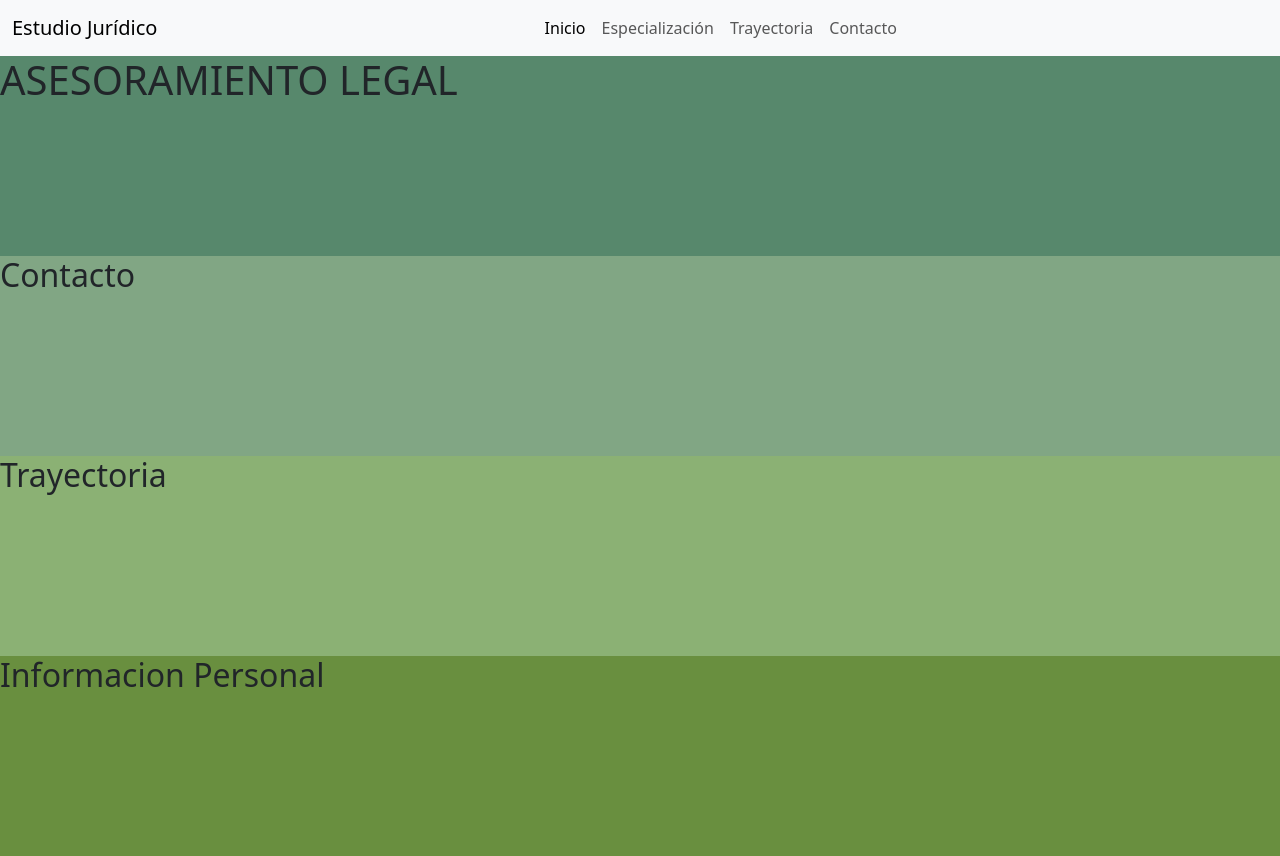
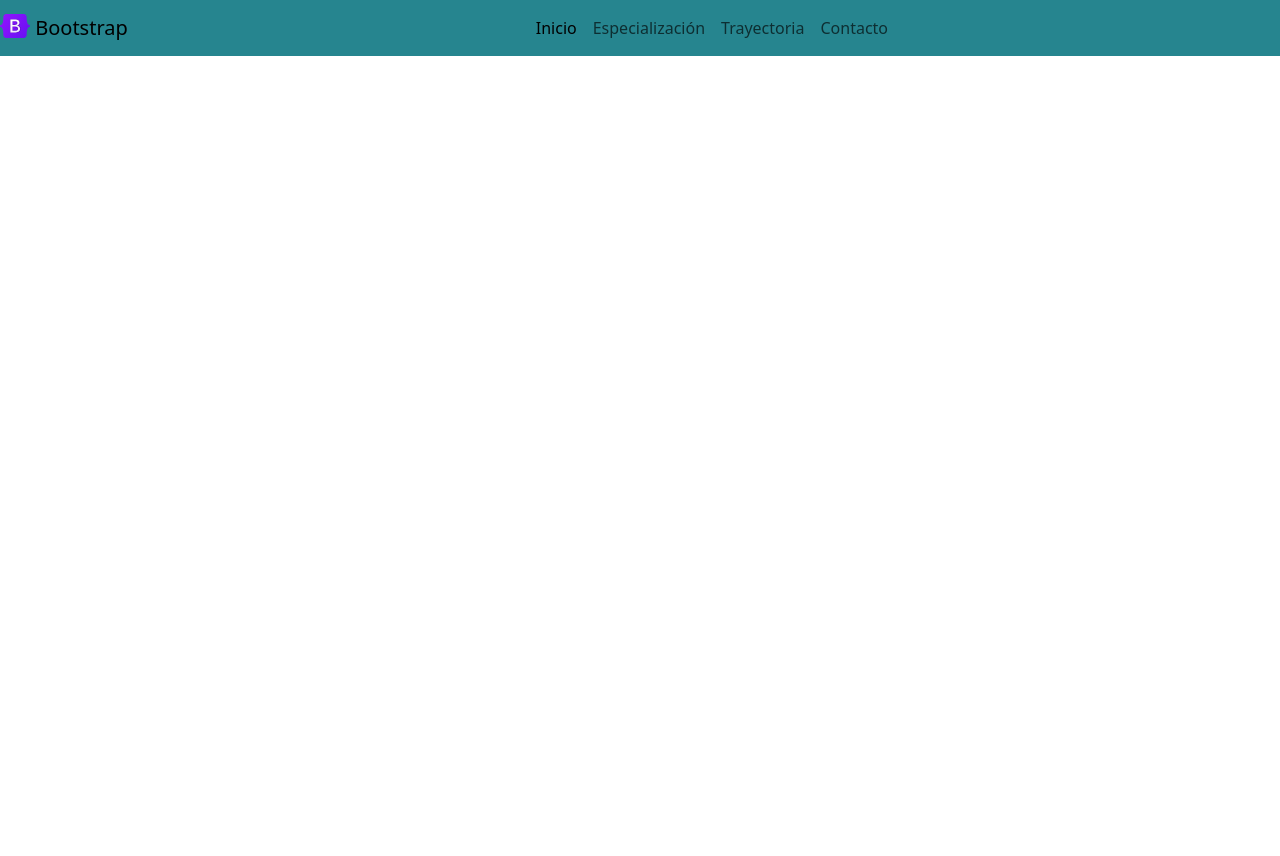
Before and after one commit to Matias-Iwasaki/Estudio-Juridico, a plain HTML site: page index.html in a window 1280 px wide. After the commit the page ends 800 px from the top, so only its background shows below. Drawn offline with nearby package versions, Linux system fonts and the light colour scheme.

Commit message:
Primer commit

```diff
--- a/css/style.css
+++ b/css/style.css
@@ -1,20 +1,37 @@
-body{
-    background-color: #57886C;
-}
+body {
+    background-color: black;
+    font-family: "Raleway", sans-serif;
+    color: white;
+    margin: 0;
+  }
+  .main-title {
+    display: inline;
+    width: auto;
+    font-size: 3.5rem;
+    font-weight: 700;
+    border-bottom: 1px solid #26858f;
+  }
 
-.inicio{
-    background-color: #57886C;
-    height: 200px;
-}
-.contact{
-    background-color: #81A684;
-    height: 200px;
-}
-.trayectoria{
-    background-color: #8BB174;
-    height: 200px;
-}
-.sobremi{
-    background-color: #698F3F;
-    height: 200px;
-}
+  .subtitles {
+    display: inline-block;
+    font-size: 2.5rem;
+    font-weight: 400;
+  }
+
+  .main.text {
+    display: inline;
+    font-size: 2rem;
+    font-weight: 400;
+  }
+
+  .download-buttom {
+    background-image: linear-gradient(90deg, #0ef, #26858f);
+  }
+
+  /*Estilos para la barra de navegacion*/
+  .navbar {
+    background-color: #26858f;
+  }
+  .navbar .nav-link__active {
+    font-weight: 700;
+  }
--- a/index.html
+++ b/index.html
@@ -1,26 +1,42 @@
 <!DOCTYPE html>
 <html lang="es">
-
   <head>
-    <meta charset="UTF-8">
-    <meta name="viewport" content="width=device-width, initial-scale=1.0">
-    <link rel="stylesheet" type="text/css" href="./css/style.css">
-    <link href="https://cdn.jsdelivr.net/npm/bootstrap@5.3.2/dist/css/bootstrap.min.css" rel="stylesheet"
-        integrity="sha384-T3c6CoIi6uLrA9TneNEoa7RxnatzjcDSCmG1MXxSR1GAsXEV/Dwwykc2MPK8M2HN" crossorigin="anonymous">
+    <meta charset="UTF-8" />
+    <meta name="viewport" content="width=device-width, initial-scale=1.0" />
+    <link rel="stylesheet" type="text/css" href="./css/style.css" />
+    <link
+      href="https://cdn.jsdelivr.net/npm/bootstrap@5.3.2/dist/css/bootstrap.min.css"
+      rel="stylesheet"
+      integrity="sha384-T3c6CoIi6uLrA9TneNEoa7RxnatzjcDSCmG1MXxSR1GAsXEV/Dwwykc2MPK8M2HN"
+      crossorigin="anonymous"
+    />
     <title>Asesoramiento Legal</title>
   </head>
   <body>
-    <nav class="navbar navbar-expand-lg bg-body-tertiary">
-        <div class="container-fluid">
-            <a class="navbar-brand" href="#">Estudio Jurídico</a>
-            <button class="navbar-toggler" type="button" data-bs-toggle="collapse" data-bs-target="#navbarNav"
-                aria-controls="navbarNav" aria-expanded="false" aria-label="Toggle navigation">
+    <header>
+      <nav class="navbar navbar-expand-md bg-body-tertiary py-0">
+        <div class="container-fluid navbar">
+          <a class="navbar-brand" href="#">
+            <img src="./bootstrap-logo.svg" alt="Logo" width="30" height="24" class="d-inline-block align-text-top">
+            Bootstrap
+          </a>
+          <button
+            class="navbar-toggler"
+            type="button"
+            data-bs-toggle="collapse"
+            data-bs-target="#navbarNav"
+            aria-controls="navbarNav"
+            aria-expanded="false"
+            aria-label="Toggle navigation"
+          >
             <span class="navbar-toggler-icon"></span>
           </button>
           <div class="collapse navbar-collapse" id="navbarNav">
             <ul class="navbar-nav mx-auto">
               <li class="nav-item">
-                        <a class="nav-link active" aria-current="page" href="#">Inicio</a>
+                <a class="nav-link active" aria-current="page" href="#"
+                  >Inicio</a
+                >
               </li>
               <li class="nav-item">
                 <a class="nav-link" href="#">Especialización</a>
@@ -35,25 +51,11 @@
           </div>
         </div>
       </nav>
-    <main>
-        <div class="inicio">
-            <h1>ASESORAMIENTO LEGAL</h1>
-        </div>
-        <div class="contact">
-            <h2>Contacto</h2>
-        </div>
-        <div class="trayectoria">
-            <h2>Trayectoria</h2>
-        </div>
-        <div class="sobremi">
-            <h2>Informacion Personal</h2>
-        </div>
-    </main>
-
-
+    </header>
   </body>
-<script src="https://cdn.jsdelivr.net/npm/bootstrap@5.3.2/dist/js/bootstrap.bundle.min.js"
+  <script
+    src="https://cdn.jsdelivr.net/npm/bootstrap@5.3.2/dist/js/bootstrap.bundle.min.js"
     integrity="sha384-C6RzsynM9kWDrMNeT87bh95OGNyZPhcTNXj1NW7RuBCsyN/o0jlpcV8Qyq46cDfL"
-    crossorigin="anonymous"></script>
-
+    crossorigin="anonymous"
+  ></script>
 </html>
```
Also changed, not shown: auction_783196.png (added), bootstrap-logo.svg (added), hammer-719066_640.jpg (added), inicio.svg (added), inicio1.jpg (added), mace_1176562.png (added), 2 other files. Lines whose indentation alone changed are shown as unchanged.
